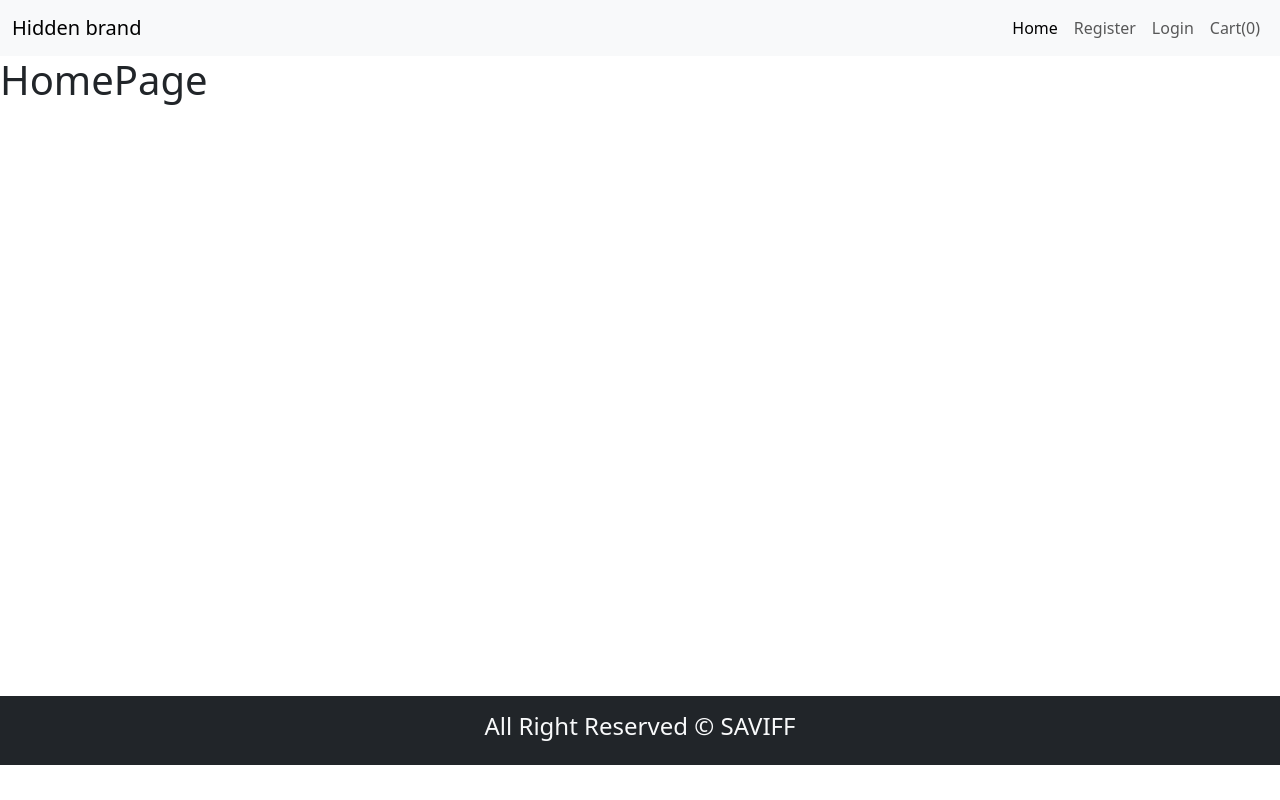
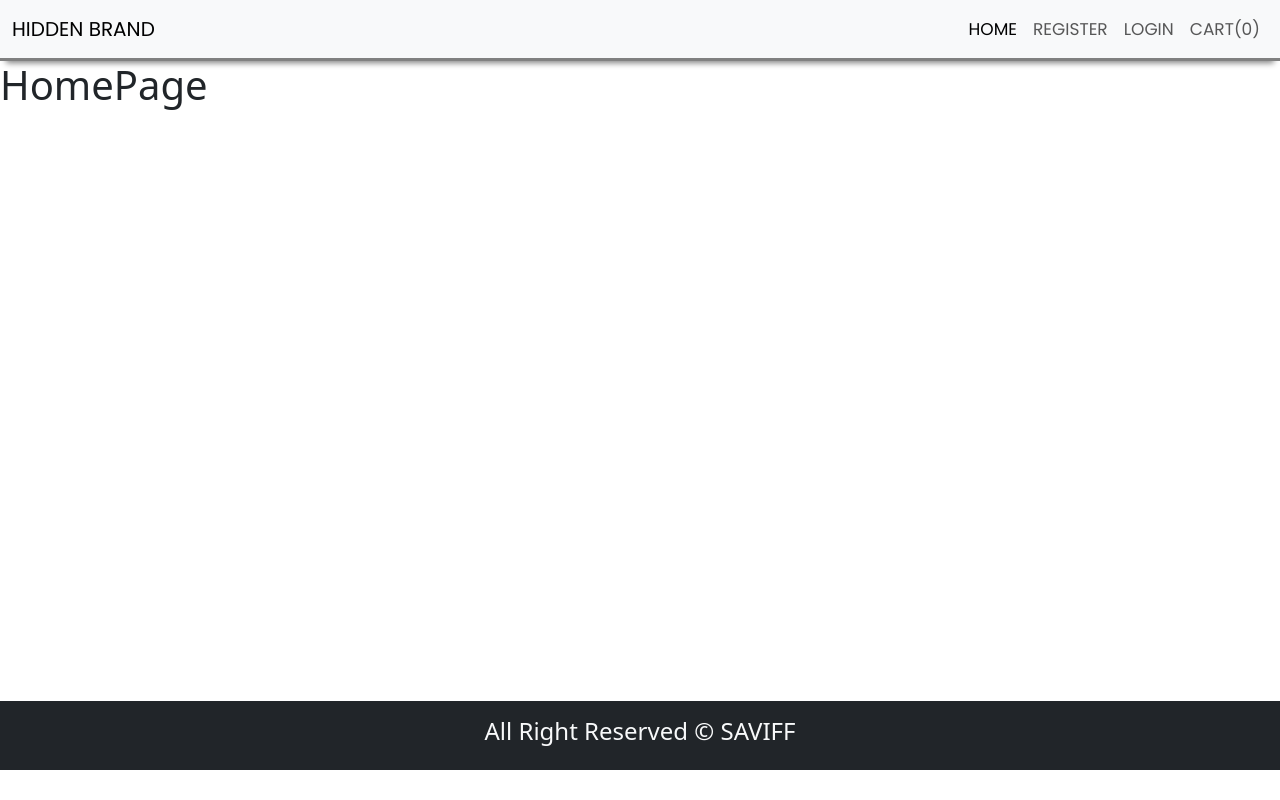
Before and after one commit to Abhishekcoutloot/Saviff, a React (Create React App) app in the folder saviff/: page / in a window 1280 px wide. Built offline with nearby package versions, Linux system fonts and the light colour scheme.

Commit message:
initial commit

```diff
--- a/saviff/src/index.css
+++ b/saviff/src/index.css
@@ -11,3 +11,14 @@
 /*
 font-family: 'Poppins', sans-serif;
 font-family: 'Playfair Display', serif;*/
+
+/*  Navbar Css*/
+.navbar {
+  font-family: 'Poppins', sans-serif;
+  font-size: 17px;
+  line-height: 26px;
+  text-transform: uppercase;
+  box-shadow: 0 8px 6px -6px gray;
+  --webkit-box-shadow : 0 8px 6px -6px gray;
+  border-bottom:  solid gray !important;
+}
```
